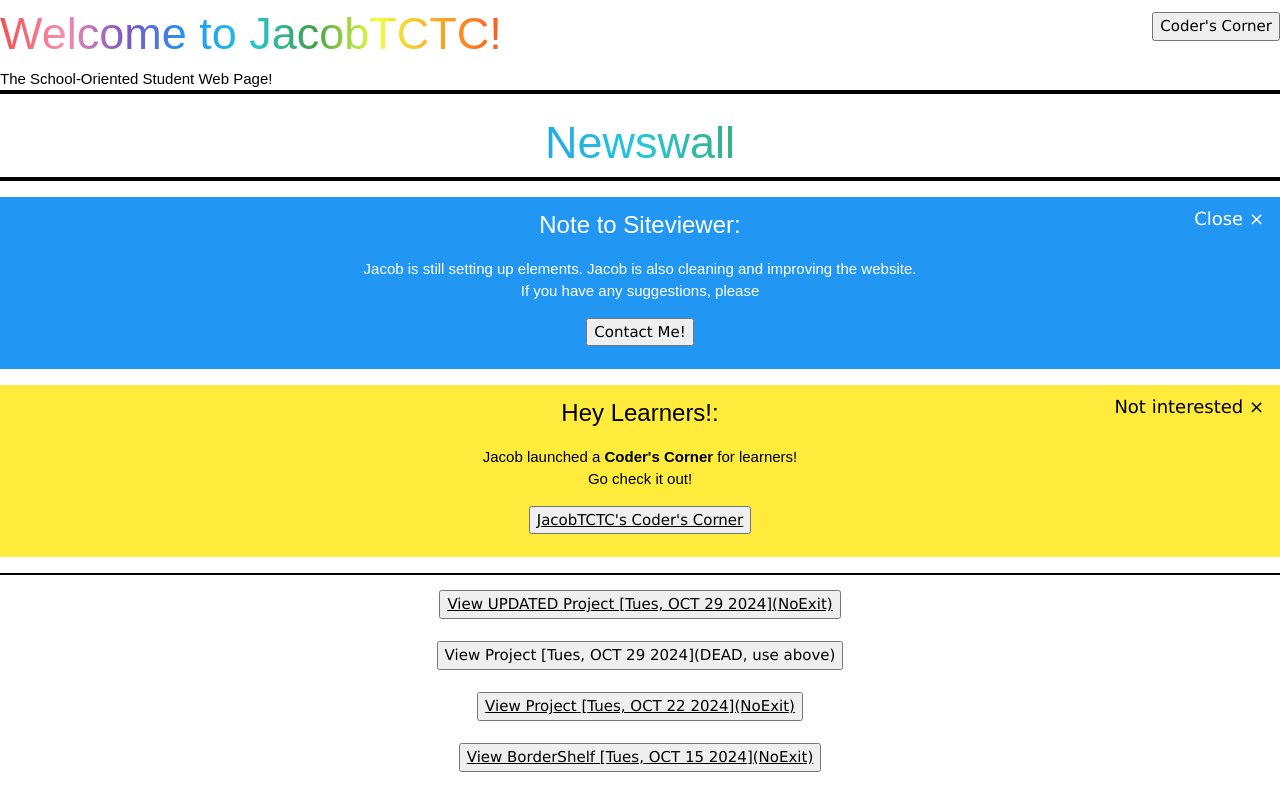
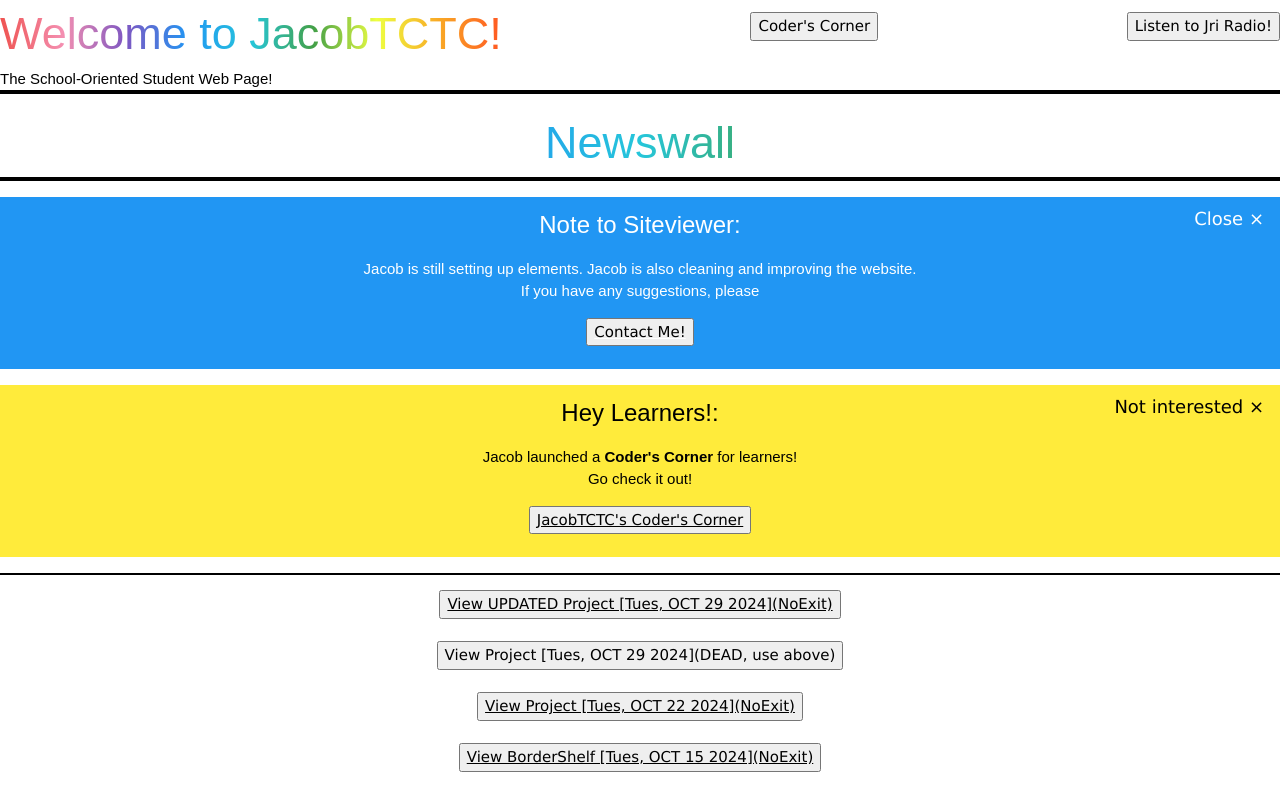
Before and after one commit to JacobTCTC/jacobtctc.github.io, a plain HTML site: page index.html in a window 1280 px wide. Shown: the top 791 px of the page. Drawn offline with Linux system fonts and the light colour scheme.

Commit message:
Update index.html

```diff
--- a/index.html
+++ b/index.html
@@ -39,6 +39,9 @@
 	<h1 class="p">Welcome to JacobTCTC!</h1>
 		<a href="./teach">
 			<button>Coder's Corner</button>
+		</a>
+		<a href="https://jri-creator.github.io/web_radio/">
+			<button>Listen to Jri Radio!</button>
 		</a>
 </div>
 <p style="border-bottom: solid black 4px; font-family: sans-serif;">The School-Oriented Student Web Page!</p>
```
